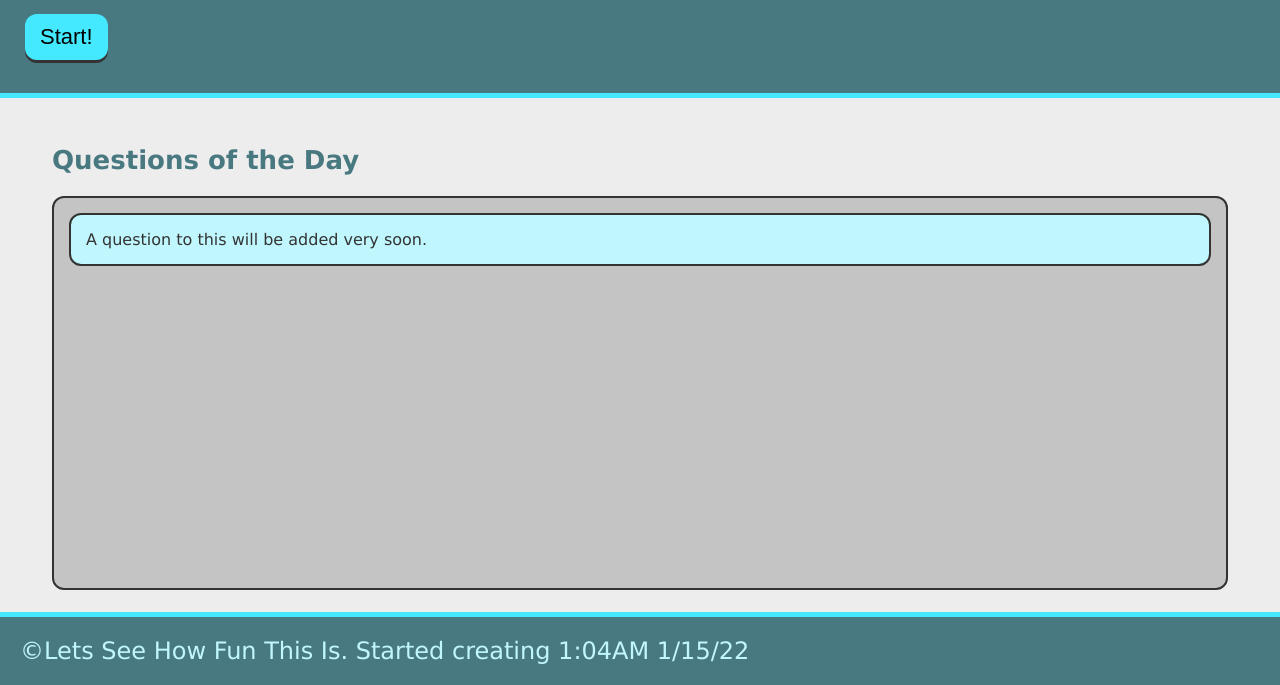
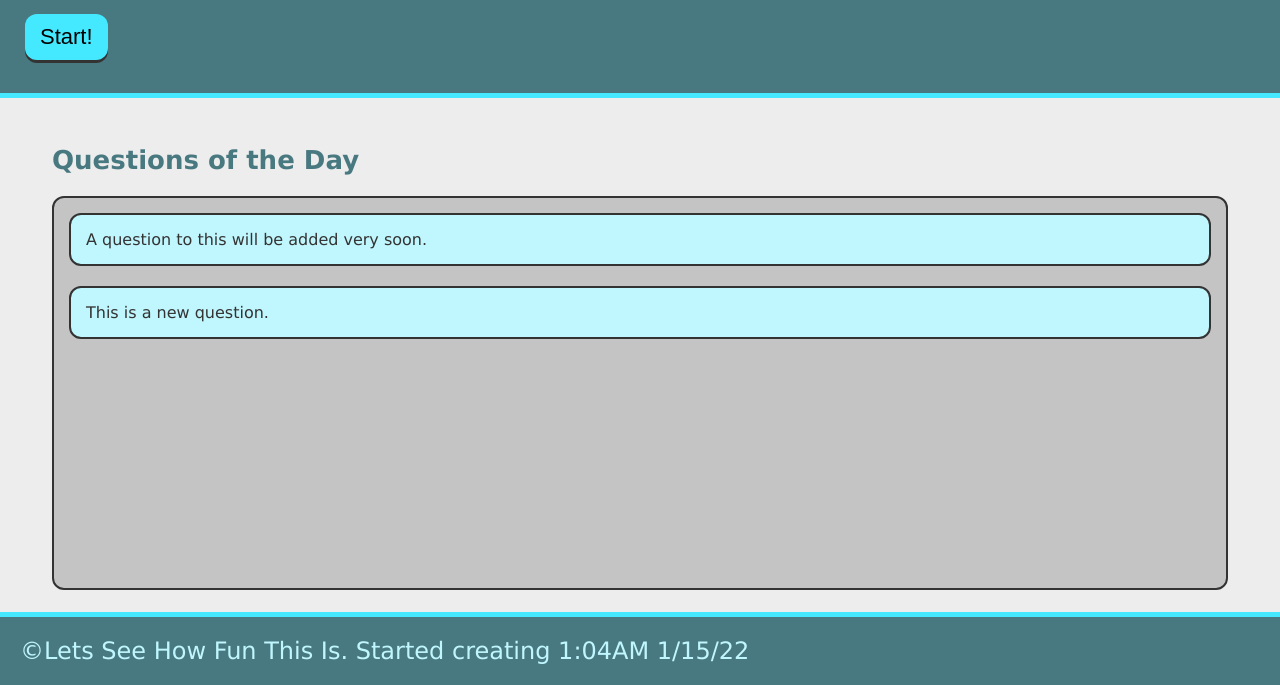
Before and after one commit to marcusxhale1/web-api-challenge, a plain HTML site: page index.html in a window 1280 px wide. Both pictures are taken after a click on the button "Start!". Shown: the part 115-800 px from the top of the page. Drawn offline with Linux system fonts and the light colour scheme.

Commit message:
now you can add questions. Still trying to figure out how to generate random questions

```diff
--- a/assests/js/script.js
+++ b/assests/js/script.js
@@ -0,0 +1,9 @@
+var startButton = document.querySelector("#start-game");
+var tasksToDoEl = document.querySelector("#tasks-to-do");
+
+startButton.addEventListener("click", function(){
+    var listItemEl = document.createElement("li");
+    listItemEl.className = "task-item";
+    listItemEl.textContent = "This is a new question.";
+    tasksToDoEl.appendChild(listItemEl);
+})
--- a/index.html
+++ b/index.html
@@ -13,13 +13,13 @@
 <header>
     <h1 class="page-title">The Question Game</h1>
     <p>Click this button to start</p>
-    <button class="btn">Start!</button>
+    <button class="btn" id="start-game">Start!</button>
 </header>
 
 <main class="page-content">
     <section class="task-list-wrapper">
         <h2 class="list-title">Questions of the Day</h2>
-        <ul class="task-list">
+        <ul class="task-list" id="tasks-to-do">
             <li class="task-item">A question to this will be added very soon.</li>
         </ul>
     </section>
```
